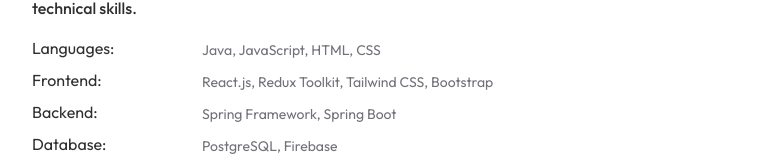
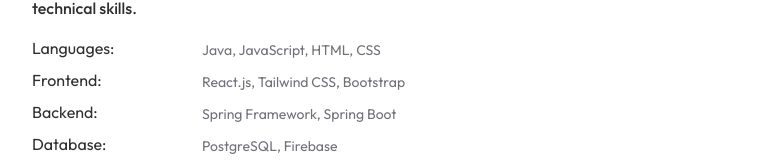
Before and after one commit to Anzyll/personal-portfolio, a Next.js app in the folder portfolio/: page / in a window 1280 px wide. Shown: the part 1216-1378 px from the top of the page, without its empty margins (256-1020 px from the left). Built offline with nearby package versions, Linux system fonts and the light colour scheme.

Commit message:
skills added

```diff
--- a/portfolio/src/app/data.ts
+++ b/portfolio/src/app/data.ts
@@ -84,7 +84,7 @@
 
   SKILLS: {
     Languages: ["Java", "JavaScript","HTML", "CSS"],
-    Frontend: ["React.js", "Redux Toolkit", "Tailwind CSS", "Bootstrap"],
+    Frontend: ["React.js", "Tailwind CSS", "Bootstrap"],
     Backend: [
       "Spring Framework",
       "Spring Boot",
```
